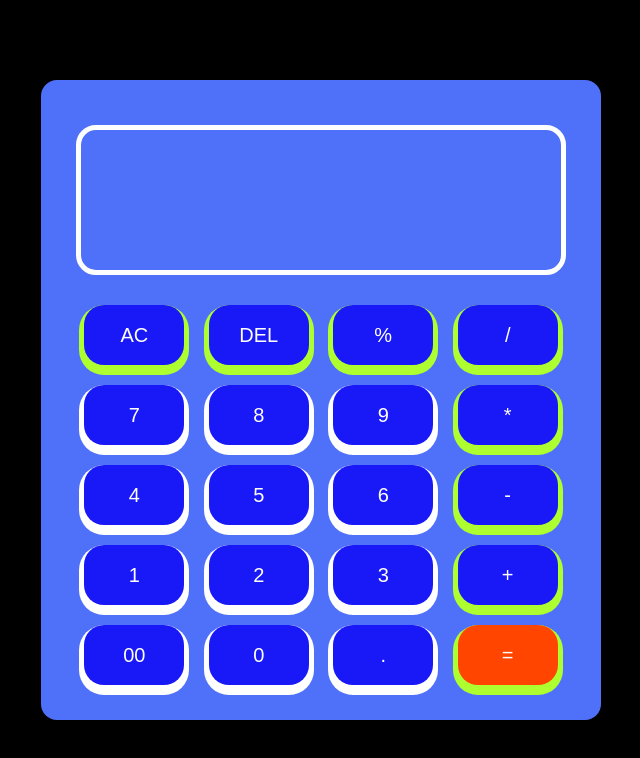
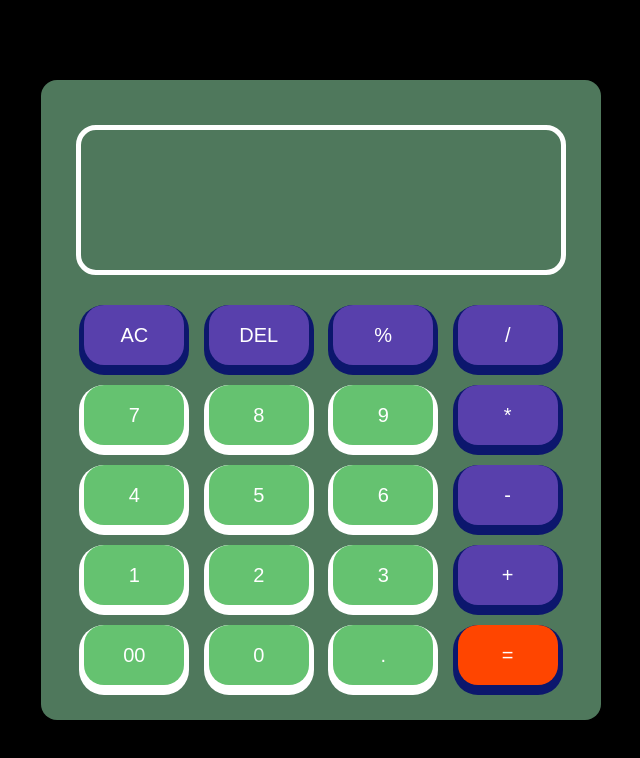
Before and after one commit to 20Bibek/Calculator, a plain HTML site: page index.html in a window 1280 px wide. Shown: the whole page, without its empty margins (319-959 px from the left). Drawn offline with Linux system fonts and the light colour scheme.

Commit message:
updated css colors

```diff
--- a/calc.css
+++ b/calc.css
@@ -24,7 +24,7 @@ body{
     border: none;
     padding: 20px;
     border-radius: 16px;
-    background: rgb(79, 113, 249);
+    background: rgba(117, 178, 137, 0.676);
 
 }
 
@@ -47,7 +47,7 @@ body{
     height: 60px;
     margin: 10px;
     border-radius: 20px;
-    background-color: #1919f7;
+    background-color: #65c270;
     color: #fff;
     font-size: 20px;
     box-shadow: 0 5px 0 5px rgb(255, 255, 255);
@@ -61,9 +61,9 @@ body{
 }
 
 .buttons>.fun{
-    background-color:  #1919f7;
+    background-color:  #5840ac;
     color:#fff ;
-    box-shadow: 0 5px 0 5px greenyellow;
+    box-shadow: 0 5px 0 5px rgb(12, 23, 109);
 }
 #equal{
     background-color: orangered;
```
